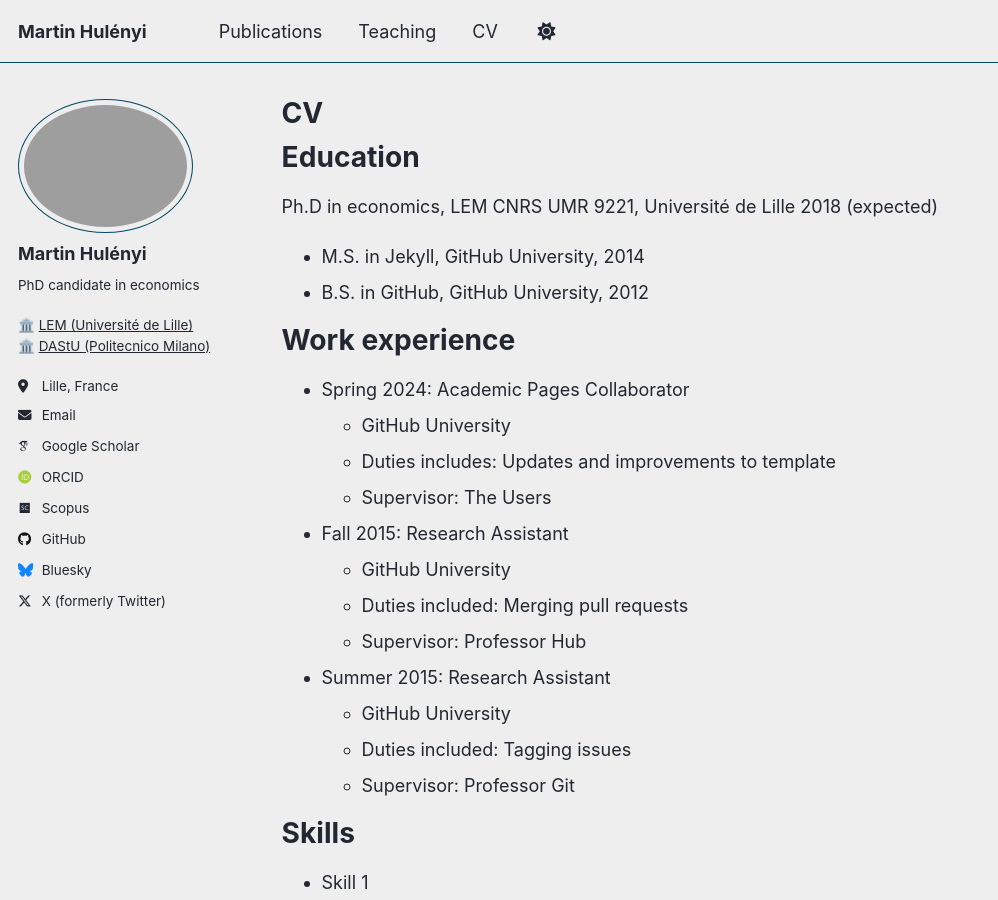
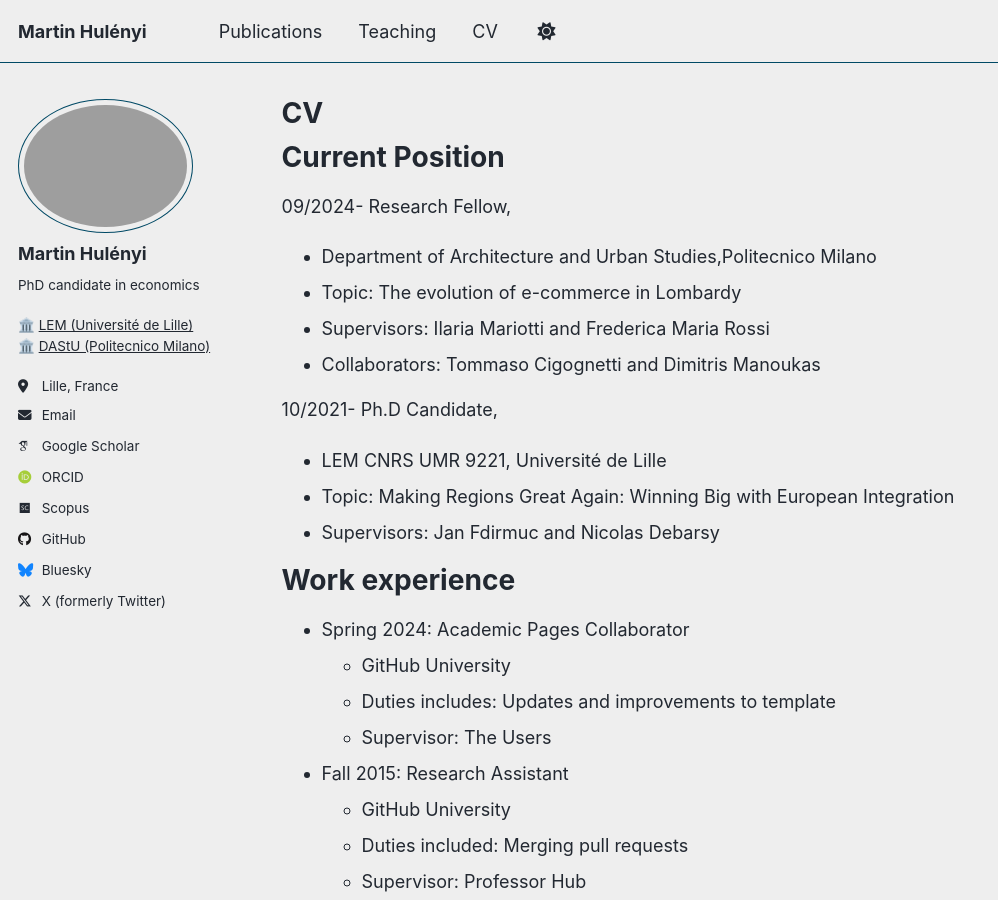
Before and after one commit to martinhulenyi/martinhulenyi.github.io, a Jekyll site: the page built from _pages/cv.md, in a window 1280 px wide and 900 px high. Shown: the whole window, without its empty margins (0-998 px from the left). Built offline with Jekyll 4.4.1, drawn with Linux system fonts in a browser that asks for light colours; some web fonts are replaced; a script that is not in the unit is left out.

Commit message:
Update cv.md

```diff
--- a/_pages/cv.md
+++ b/_pages/cv.md
@@ -9,11 +9,22 @@ redirect_from:
 
 {% include base_path %}
 
-Education
+Current Position
 ======
-Ph.D in economics, LEM CNRS UMR 9221, Université de Lille  2018 (expected)
-* M.S. in Jekyll, GitHub University, 2014
-* B.S. in GitHub, GitHub University, 2012
+09/2024- Research Fellow,
+* Department of Architecture and Urban Studies,Politecnico Milano
+* Topic: The evolution of e-commerce in Lombardy
+* Supervisors: Ilaria Mariotti and Frederica Maria Rossi
+* Collaborators: Tommaso Cigognetti and Dimitris Manoukas
+
+
+
+10/2021- Ph.D Candidate,
+* LEM CNRS UMR 9221, Université de Lille
+* Topic: Making Regions Great Again: Winning Big with European Integration
+* Supervisors: Jan Fdirmuc and Nicolas Debarsy
+
+
 
 Work experience
 ======
```
